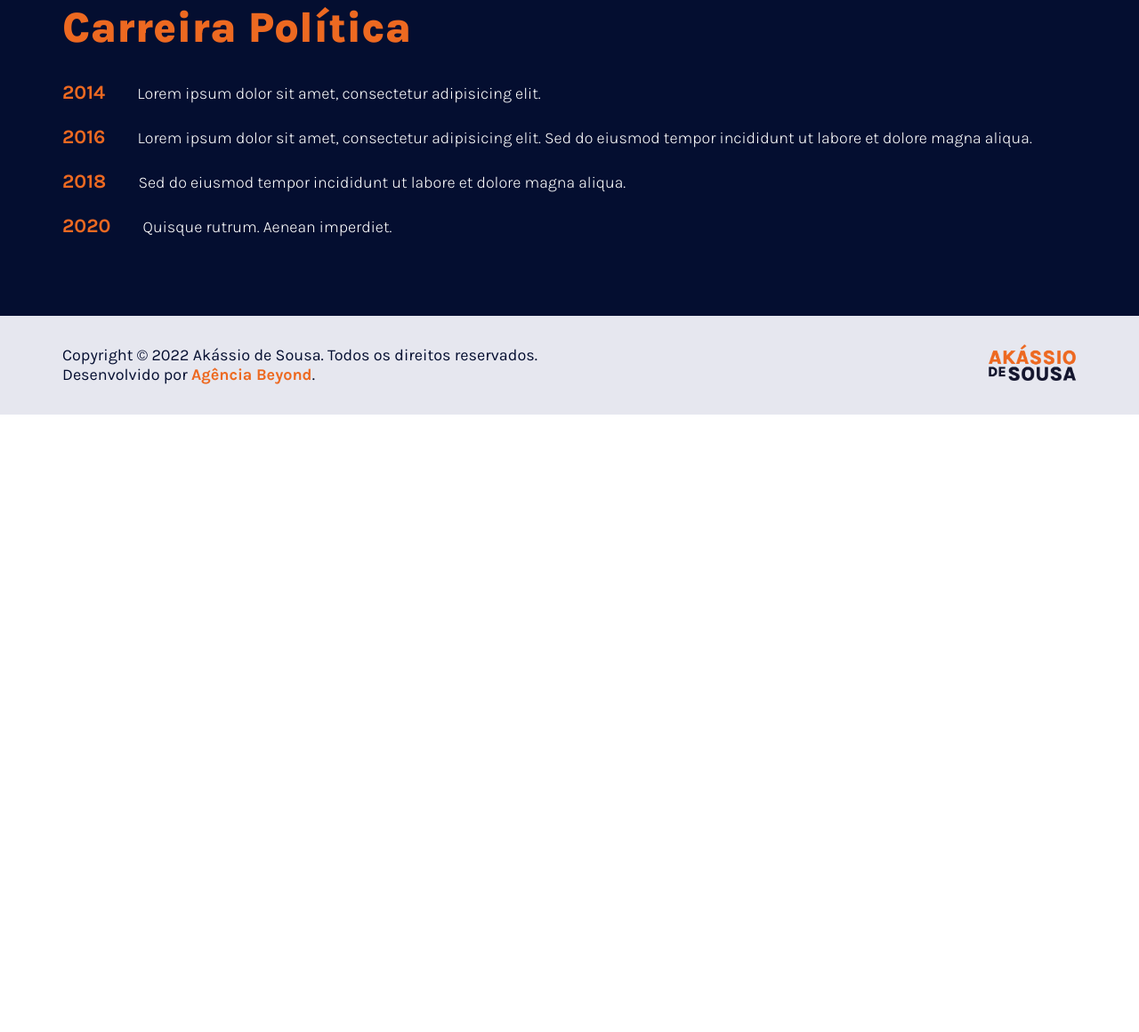
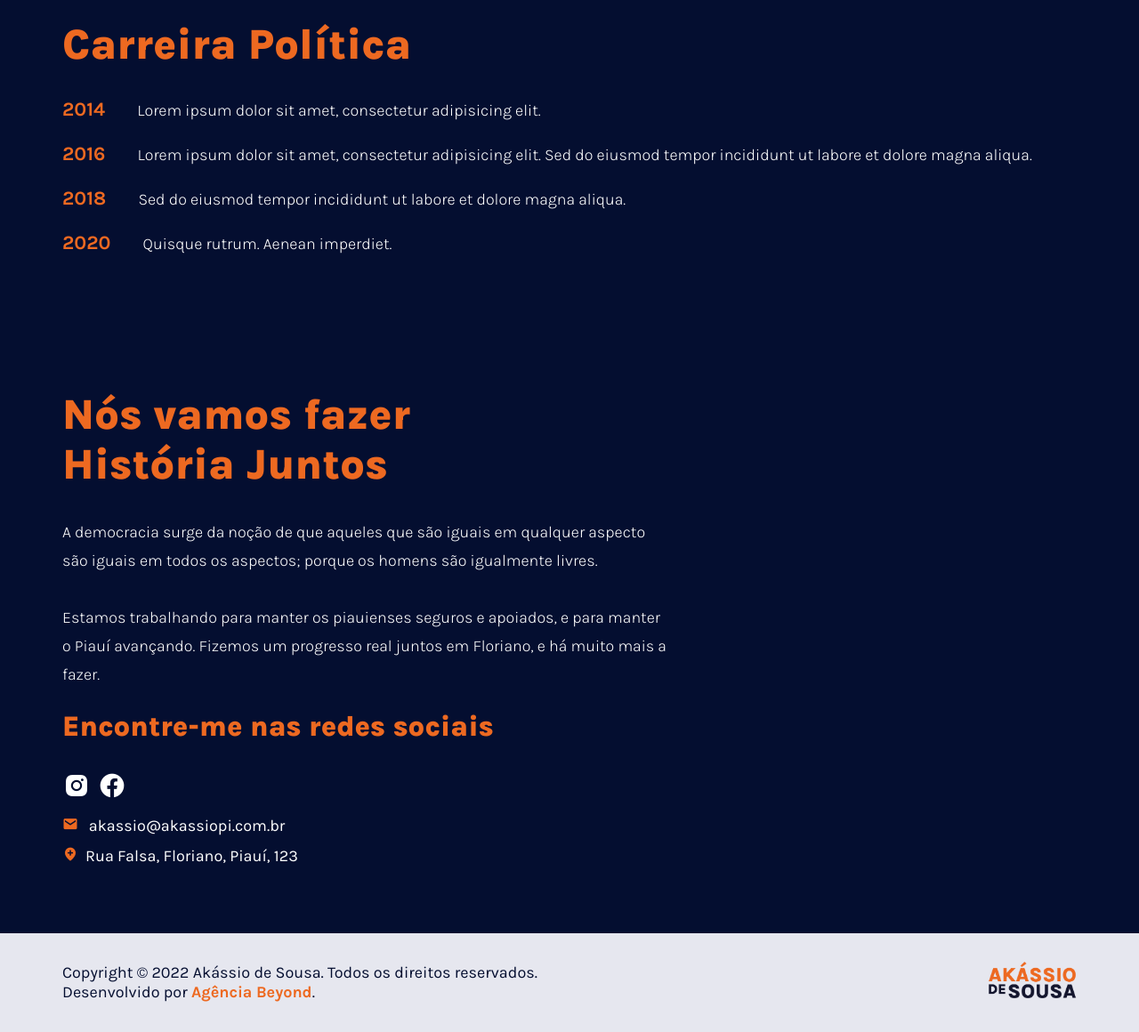
Before and after one commit to beyondweb/akassiodeSousa, a plain HTML site: page index.html in a window 1280 px wide. Shown: the part 1109-2269 px from the top of the page at 89% size. Before the commit the page ends 1575 px from the top, so only its background shows below. Drawn offline with nearby package versions, Linux system fonts and the light colour scheme.

Commit message:
Section Story

```diff
--- a/index.html
+++ b/index.html
@@ -1,5 +1,6 @@
 <!DOCTYPE html>
 <html lang="pt-br">
+
 <head>
   <meta charset="UTF-8" />
   <meta http-equiv="X-UA-Compatible" content="IE=edge" />
@@ -15,9 +16,7 @@
       <div class="container">
         <nav class="navbar">
           <div class="navbar-brand">
-              <a href=""
-                ><img class="logo" src="/src/assets/img/LOGO.png" alt=""
-              /></a>
+            <a href=""><img class="logo" src="/src/assets/img/LOGO.png" alt="" /></a>
           </div>
           <div class="menu-toggle" onclick="openNav()">
             <a href="#" class="menu"><i class="bx bx-menu-alt-right"></i></a>
@@ -26,8 +25,7 @@
       </div>
     </section>
     <header class="wrapper">
-        <div class="container flex">
-          <div class="content">
+      <div class="content-box">
         <div class="content-area">
           <span class="color-box">Conheça</span>
           <h1>Akássio <br />de Sousa</h1>
@@ -45,20 +43,16 @@
             <li><strong>Formação:</strong> Tecnico em contagem de votos</li>
           </ul>
         </div>
-            <div class="content"></div>
       </div>
-          <div class="cover">
-            <img class="image" src="" alt="" />
+      <div class="wrapper-avatar">
+        <div class="box-avatar">
+          <div class="box-rigth">
+
+          </div>
+          <div class="box-bottom">
+
           </div>
         </div>
-        <div id="sideNavigation" class="sidenav">
-          <a href="javascript:void(0)" class="closebtn" onclick="closeNav()"
-            >&times;</a
-          >
-          <li><a href="#" onclick="closeNav()">Início</a></li>
-          <li><a href="#" onclick="closeNav()">Sobre</a></li>
-          <li><a href="#" onclick="closeNav()">Carreira</a></li>
-          <li><a href="#" onclick="closeNav()">Contatos</a></li>
       </div>
     </header>
     <!-- feito por jvss -->
@@ -74,8 +68,20 @@
           <h3>Akássio de Sousa</h3>
         </div>
       </div>
+
     </section>
     <section class="career">
+      <div class="cover">
+        <img class="image" src="" alt="" />
+      </div>
+      </div>
+      <div id="sideNavigation" class="sidenav">
+        <a href="javascript:void(0)" class="closebtn" onclick="closeNav()">&times;</a>
+        <li><a href="#" onclick="closeNav()">Início</a></li>
+        <li><a href="#" onclick="closeNav()">Sobre</a></li>
+        <li><a href="#" onclick="closeNav()">Carreira</a></li>
+        <li><a href="#" onclick="closeNav()">Contatos</a></li>
+      </div>
       <div class="container">
         <div class="content">
           <h3 class="career-title">Carreira Política</h3>
@@ -99,6 +105,31 @@
         </div>
       </div>
     </section>
+    <section class="story">
+      <div class="container">
+        <div class="story-box">
+          <h3>Nós vamos fazer<br />
+            História Juntos</h3>
+          <p>
+            A democracia surge da noção de que aqueles que são iguais em qualquer aspecto são iguais em todos os aspectos; porque os homens são igualmente livres.
+            <br />
+            <br />
+            Estamos trabalhando para manter os piauienses seguros e apoiados, e para manter o Piauí avançando. Fizemos um progresso real juntos em Floriano, e há muito mais a fazer.
+          </p>
+          <div class="story-contact">
+            <h4>Encontre-me nas redes sociais</h4>
+            <ul class="story-social">
+              <li><a href="/"><i class='bx bxl-instagram-alt'></i></a></li>
+              <li><a href="/"><i class='bx bxl-facebook-circle'></i></a></li>
+            </ul>
+            <ul class="story-info">
+              <li><a href="/"><i class='bx bxs-envelope'></i> <span>akassio@akassiopi.com.br</span></a></li>
+              <li><a href="/"><i class='bx bxs-location-plus'></i><span>Rua Falsa, Floriano, Piauí, 123</span></a></li>
+            </ul>
+          </div>
+        </div>
+      </div>
+    </section>
     <footer class="footer">
       <div class="container footer-flex">
         <div class="copyright">
@@ -117,5 +148,7 @@
     </footer>
   </main>
   <script type="text/javascript" src="/src/js/sidenav.js"></script>
+
 </body>
+
 </html>
--- a/src/css/global.css
+++ b/src/css/global.css
@@ -7,3 +7,4 @@
 @import "/src/css/career.css";
 @import "/src/css/footer.css";
 @import "/src/css/sidenav.css";
+@import "/src/css/story.css";
--- /dev/null
+++ b/src/css/story.css
@@ -0,0 +1,46 @@
+.story {
+  padding: 64px 0;
+  background-color: var(--color-blue);
+  width: 100%;
+}
+.story-box h3 {
+  padding-bottom: 32px;
+  font-size: var(--font-48px);
+  font-weight: 800;
+  color: var(--color-orange);
+}
+.story-box p {
+  max-width: 680px;
+  padding-bottom: 24px;
+  font-size: var(--font-18px);
+  font-weight: 300;
+  color: var(--color-white);
+  line-height: 32px;
+}
+.story-contact h4{
+  padding-bottom: 32px;
+  font-size: var(--font-32px);
+  font-weight: 800;
+  color: var(--color-orange);
+}
+.story-social {
+  display: flex;
+}
+.story-social li a{
+  font-size: var(--font-32px);
+  margin-right: 8px;
+  color: var(--color-white);
+}
+.story-info li {
+  margin: 12px 0px;
+}
+.story-info li a i {
+  font-size: var(--font-18px);
+  margin-right: 8px;
+  color: var(--color-orange)
+}
+.story-info li a span {
+  font-size: var(--font-18px);
+  margin-right: 8px;
+  color: var(--color-white)
+}
--- a/src/css/wrapper.css
+++ b/src/css/wrapper.css
@@ -2,6 +2,7 @@
   height: 700px;
   background-color: var(--color-blue);
   color: var(--color-white);
+  display: flex;
 }
 
 .content-area {
@@ -53,6 +54,28 @@
 .cover .image {
   width: 700px;
 }
+.content-box {
+  width: 40%;
+  overflow: hidden;
+  padding-left: 64px;
+}
+.wrapper-avatar {
+  width: 60%;
+  background: #ffedea;
+  overflow: hidden;
+  background-image: url('https://static.poder360.com.br/2021/11/CiroGomes-PDT.jpeg');
+  background-position: center;
+  background-size: cover;
+}
+.wrapper-avatar .avatar {
+  max-width: 100%;
+  height: 100%;
+}
+.box-avatar {
+  width: 100%;
+  background: #ffedea;
+  z-index: 999;
+}
 /* Feito por jbss */
 .content {
   display: block;
```
Lines whose indentation alone changed are shown as unchanged.
